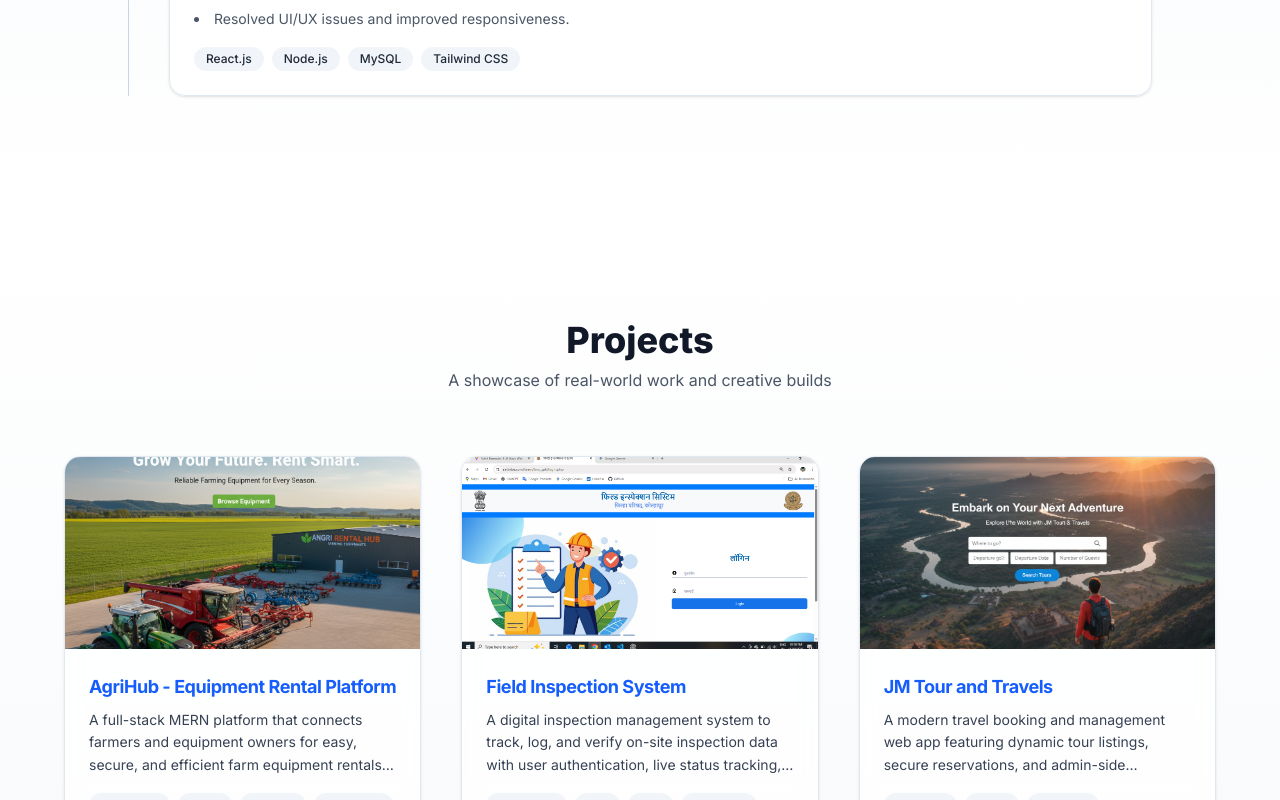
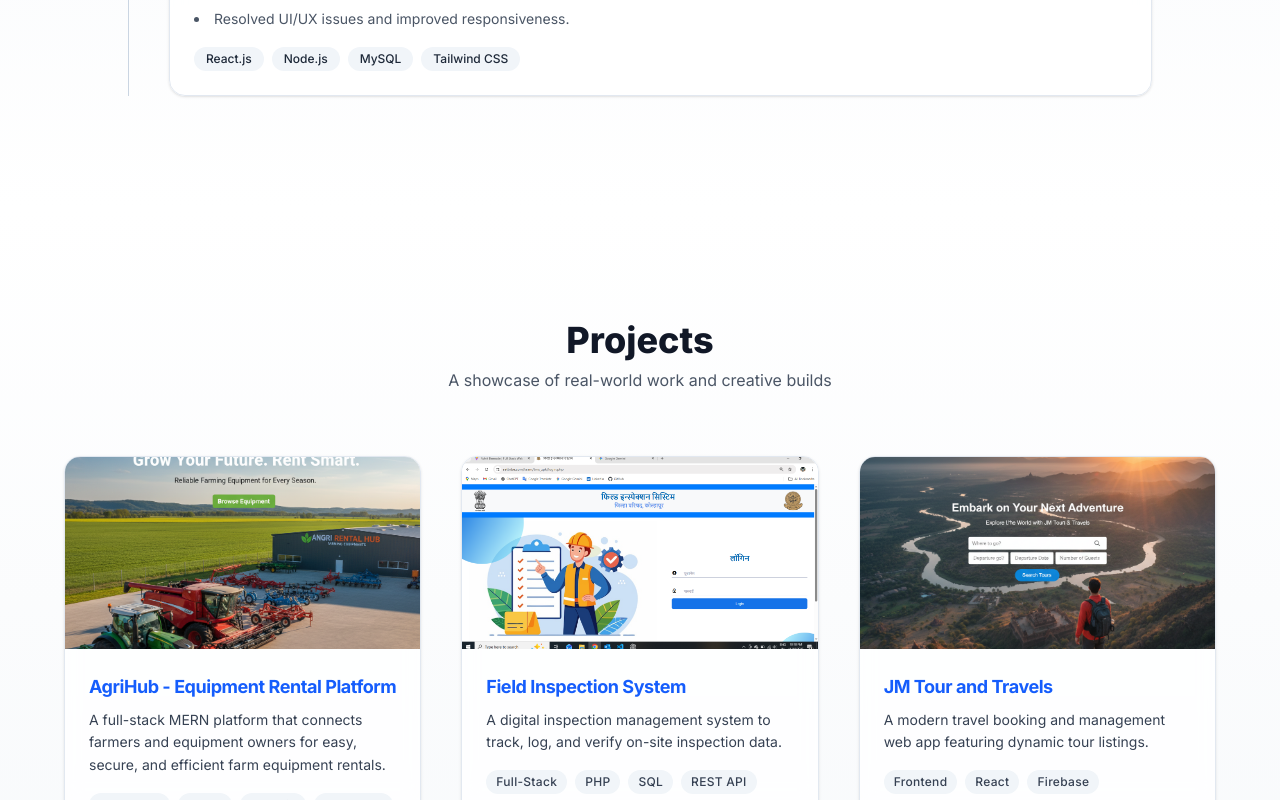
Before and after one commit to RB1600/Portfolio_React, a React (Vite) app: page / in a window 1280 px wide. Shown: the part 2000-2800 px from the top of the page. Built offline with nearby package versions, Linux system fonts and the light colour scheme.

Commit message:
change image path for deployment issue

```diff
--- a/src/components/Hero.jsx
+++ b/src/components/Hero.jsx
@@ -3,6 +3,7 @@ import React, { useEffect, useState } from "react"
 import { motion } from "framer-motion"
 import { fadeUp, staggerChildren } from "../utils/motionVariants"
 import { FiGithub, FiLinkedin, FiMail, FiDownload } from "react-icons/fi"
+import Profile from '../assets/Profile.jpeg'
 
 const roles = ["MERN Stack Developer", "Full-Stack Engineer", "UI Enthusiast"]
 
@@ -61,7 +62,7 @@ export default function Hero() {
                 <motion.div variants={fadeUp} className="relative flex justify-center mb-6">
                     <div className="absolute inset-0 blur-2xl bg-gradient-to-r from-blue-500/30 to-cyan-400/30 rounded-full scale-110 -z-10 animate-pulse" />
                     <motion.img
-                        src="/src/assets/Profile.jpeg"
+                        src={Profile}
                         alt="Rohit Bansode"
                         className="w-40 h-40 md:w-48 md:h-48 rounded-full shadow-xl border-4 border-blue-600 dark:border-cyan-400 object-cover"
                         whileHover={{ scale: 1.06, rotate: 1 }}
--- a/src/data/projects.js
+++ b/src/data/projects.js
@@ -1,43 +1,48 @@
-// src/data/projects.js
+
+import agroImg from '../assets/projects/agro.png';
+import settribeImg from '../assets/projects/Settribe.png';
+import jmImg from '../assets/projects/JM.png';
+import portfolioImg from '../assets/projects/Portfolio.png';
+
 export const projects = [
     {
         id: 1,
         title: "AgriHub - Equipment Rental Platform",
         description:
-            "A full-stack MERN platform that connects farmers and equipment owners for easy, secure, and efficient farm equipment rentals. Includes authentication, bookings, payments, and an admin dashboard.",
+            "A full-stack MERN platform that connects farmers and equipment owners for easy, secure, and efficient farm equipment rentals.",
         tags: ["Full-Stack", "React", "Node.js", "MongoDB", "Express"],
         githubLink: "https://github.com/your-username/agrihub",
         liveDemoLink: "https://agrihub.vercel.app",
-        image: "/src/assets/projects/agro.png",
+        image: agroImg,
     },
     {
         id: 2,
         title: "Field Inspection System",
         description:
-            "A digital inspection management system to track, log, and verify on-site inspection data with user authentication, live status tracking, and detailed reporting modules.",
+            "A digital inspection management system to track, log, and verify on-site inspection data.",
         tags: ["Full-Stack", "PHP", "SQL", "REST API"],
         githubLink: "https://github.com/RB1600/Field-Inspetion-System",
         liveDemoLink: "https://settribe.com/team/tms_zpk/login.php",
-        image: "/src/assets/projects/Settribe.png",
+        image: settribeImg,
     },
     {
         id: 3,
         title: "JM Tour and Travels",
         description:
-            "A modern travel booking and management web app featuring dynamic tour listings, secure reservations, and admin-side management for packages and inquiries.",
+            "A modern travel booking and management web app featuring dynamic tour listings.",
         tags: ["Frontend", "React", "Firebase", "Tailwind CSS"],
         githubLink: "https://github.com/RB1600/Field-Inspetion-System",
         liveDemoLink: "https://jm-tour-travels.vercel.app",
-        image: "/src/assets/projects/JM.png",
+        image: jmImg,
     },
     {
         id: 4,
         title: "Portfolio Website",
         description:
-            "A personal portfolio built with React, Tailwind CSS, and Framer Motion to showcase skills, projects, and experience in a visually engaging way.",
+            "A personal portfolio built with React, Tailwind CSS, and Framer Motion.",
         tags: ["Frontend", "React", "Tailwind CSS", "Framer Motion"],
         githubLink: "https://github.com/your-username/portfolio",
         liveDemoLink: "https://your-portfolio.vercel.app",
-        image: "/src/assets/projects/Portfolio.png",
+        image: portfolioImg,
     },
-]
+];
```
